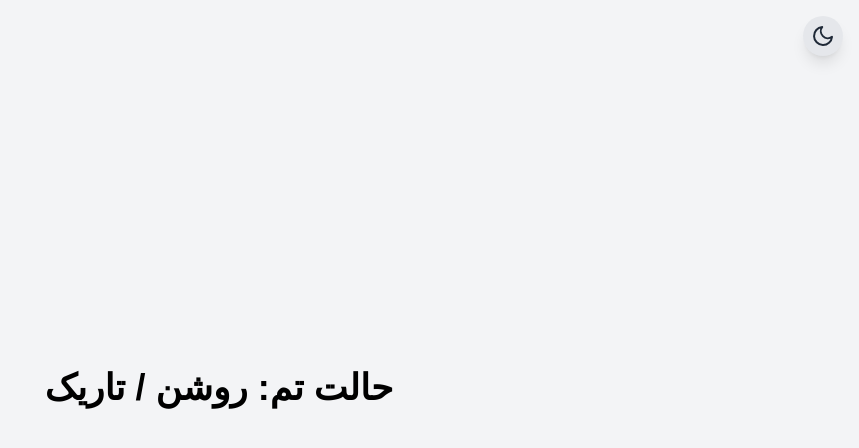
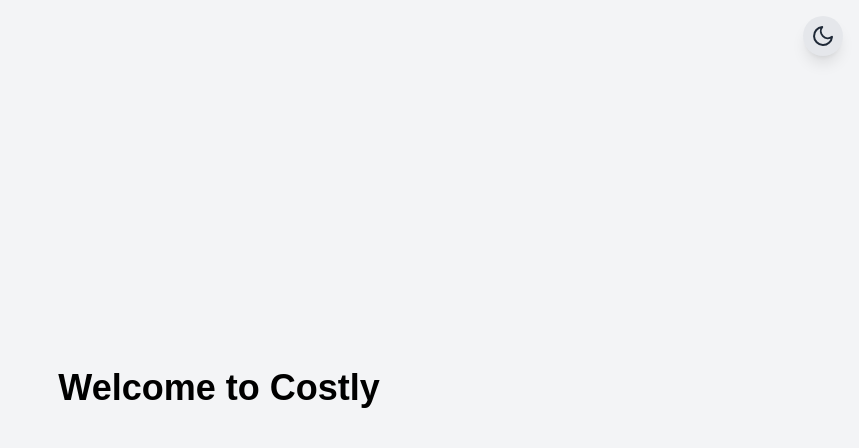
Before and after one commit to frau-azadeh/contextapi, a Next.js app: page / in a window 1280 px wide. Shown: the top 448 px of the page, without its empty margins (421-1280 px from the left). Built offline with nearby package versions, Linux system fonts and the light colour scheme.

Commit message:
change code

```diff
--- a/src/app/page.tsx
+++ b/src/app/page.tsx
@@ -1,3 +1,5 @@
+"use client";
+
 import React from "react";
 import MainLayout from "@/components/MainLayout";
 import ThemeSwitcher from "@/components/ThemeSwitcher";
@@ -6,7 +8,7 @@ const HomePage: React.FC = () => {
   return (
     <MainLayout>
       <div className="flex flex-col items-center justify-center min-h-screen">
-        <h1 className="text-4xl font-bold mb-6">حالت تم: روشن / تاریک</h1>
+        <h1 className="text-4xl font-bold mb-6">Welcome to Costly</h1>
         <ThemeSwitcher />
       </div>
     </MainLayout>
```
